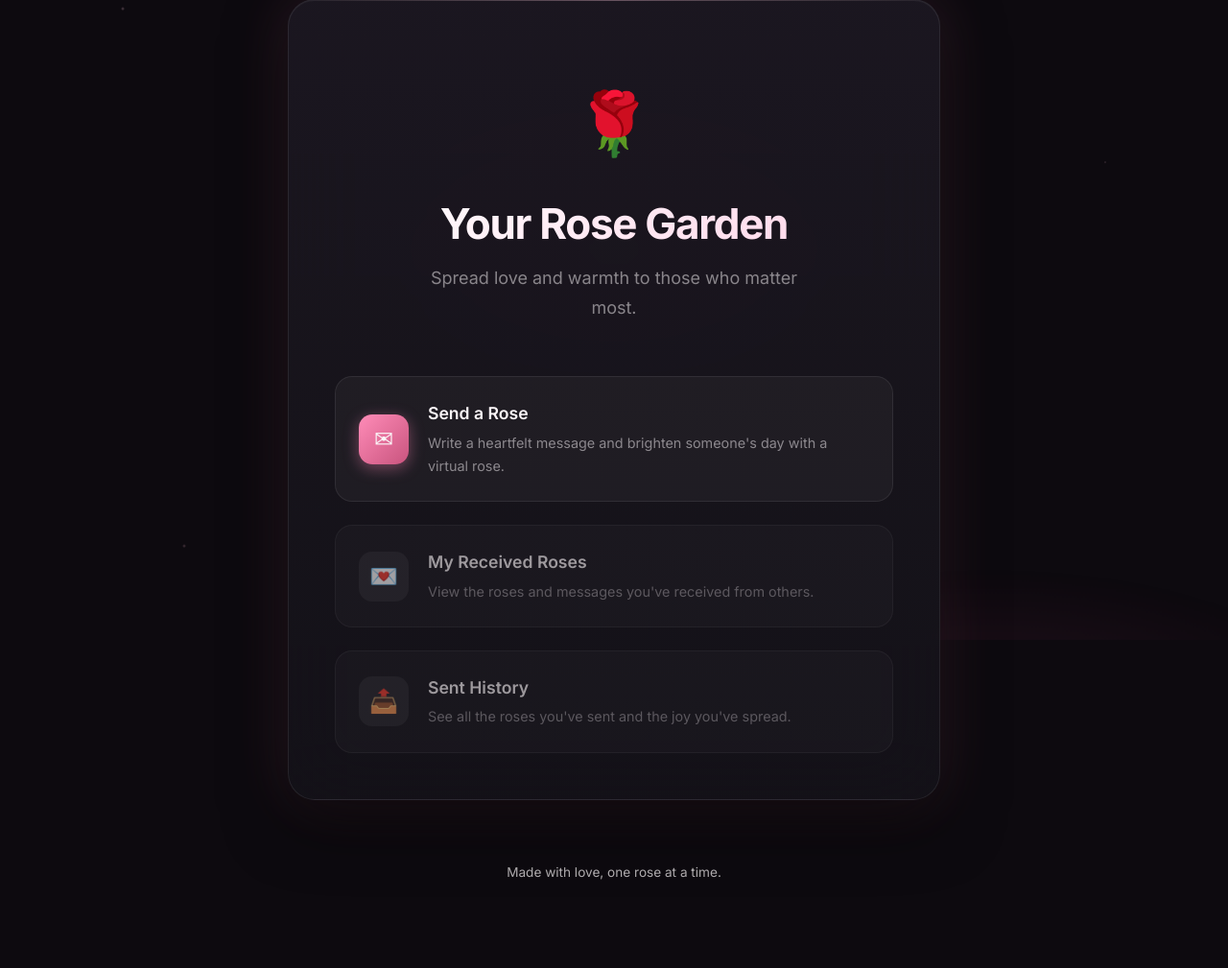
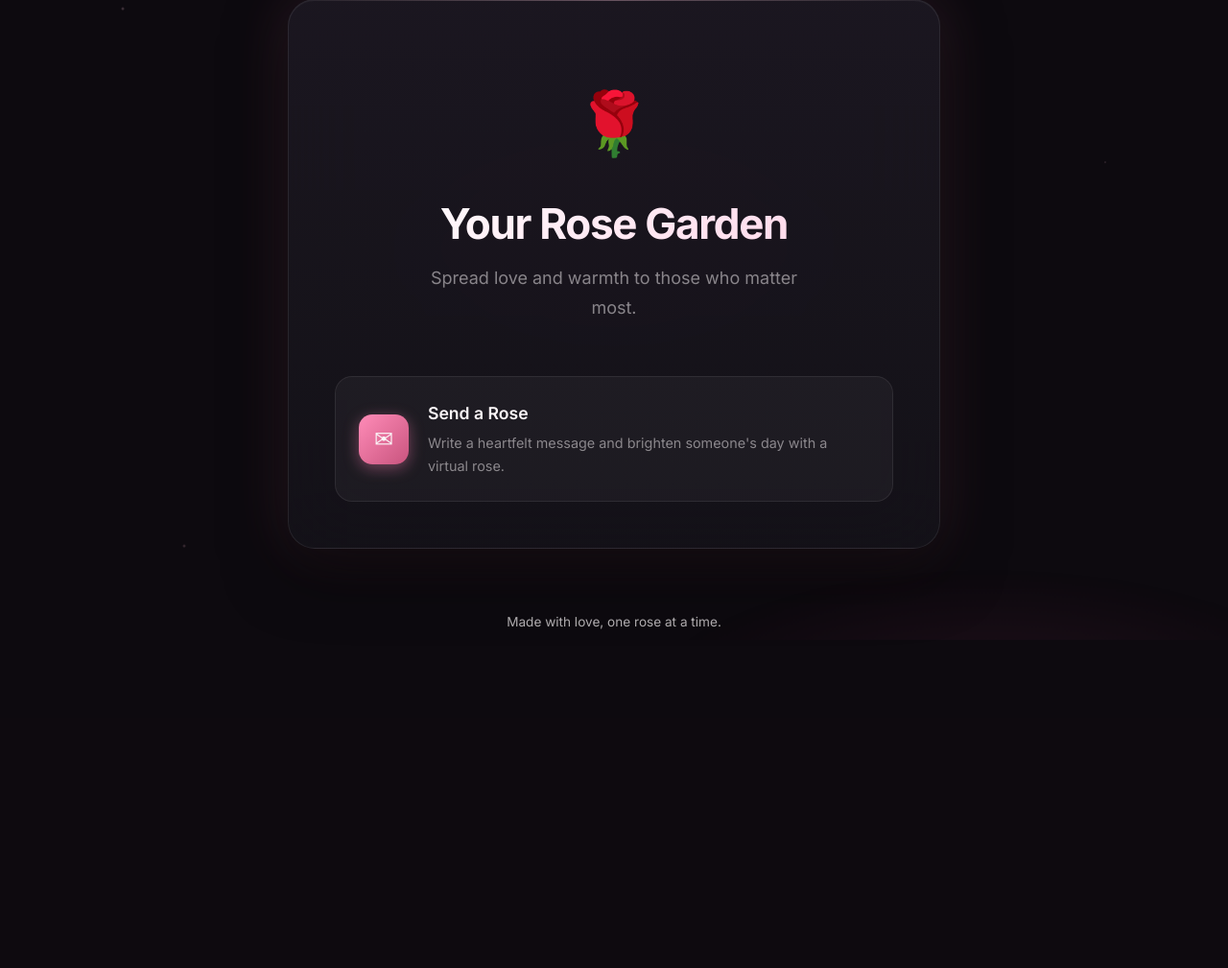
Before and after one commit to micha003/roses, a Flask app: page /roses/ in a window 1280 px wide. Shown: the part 141-1150 px from the top of the page at 96% size. After the commit the page ends 797 px from the top, so only its background shows below. Run offline with Flask 3, Linux system fonts and the light colour scheme; the visitor is signed in with stand-in values (Sample User, id 1).

Commit message:
feat: simplify dashboard with single action card
Remove "My Received Roses" and "Sent History" cards for cleaner interface.

```diff
--- a/src/app/templates/roses_dashboard.html
+++ b/src/app/templates/roses_dashboard.html
@@ -25,24 +25,6 @@
         </div>
     </a>
 
-    <a href="#" class="dashboard-action" style="opacity: 0.6; pointer-events: none;">
-        <div class="dashboard-action-icon" style="background: var(--surface-strong); box-shadow: none;">
-            <span role="img" aria-hidden="true">&#128140;</span>
-        </div>
-        <div class="dashboard-action-content">
-            <h3>My Received Roses</h3>
-            <p>View the roses and messages you&apos;ve received from others.</p>
-        </div>
-    </a>
 
-    <a href="#" class="dashboard-action" style="opacity: 0.6; pointer-events: none;">
-        <div class="dashboard-action-icon" style="background: var(--surface-strong); box-shadow: none;">
-            <span role="img" aria-hidden="true">&#128228;</span>
-        </div>
-        <div class="dashboard-action-content">
-            <h3>Sent History</h3>
-            <p>See all the roses you&apos;ve sent and the joy you&apos;ve spread.</p>
-        </div>
-    </a>
 </div>
 {% endblock %}
```
